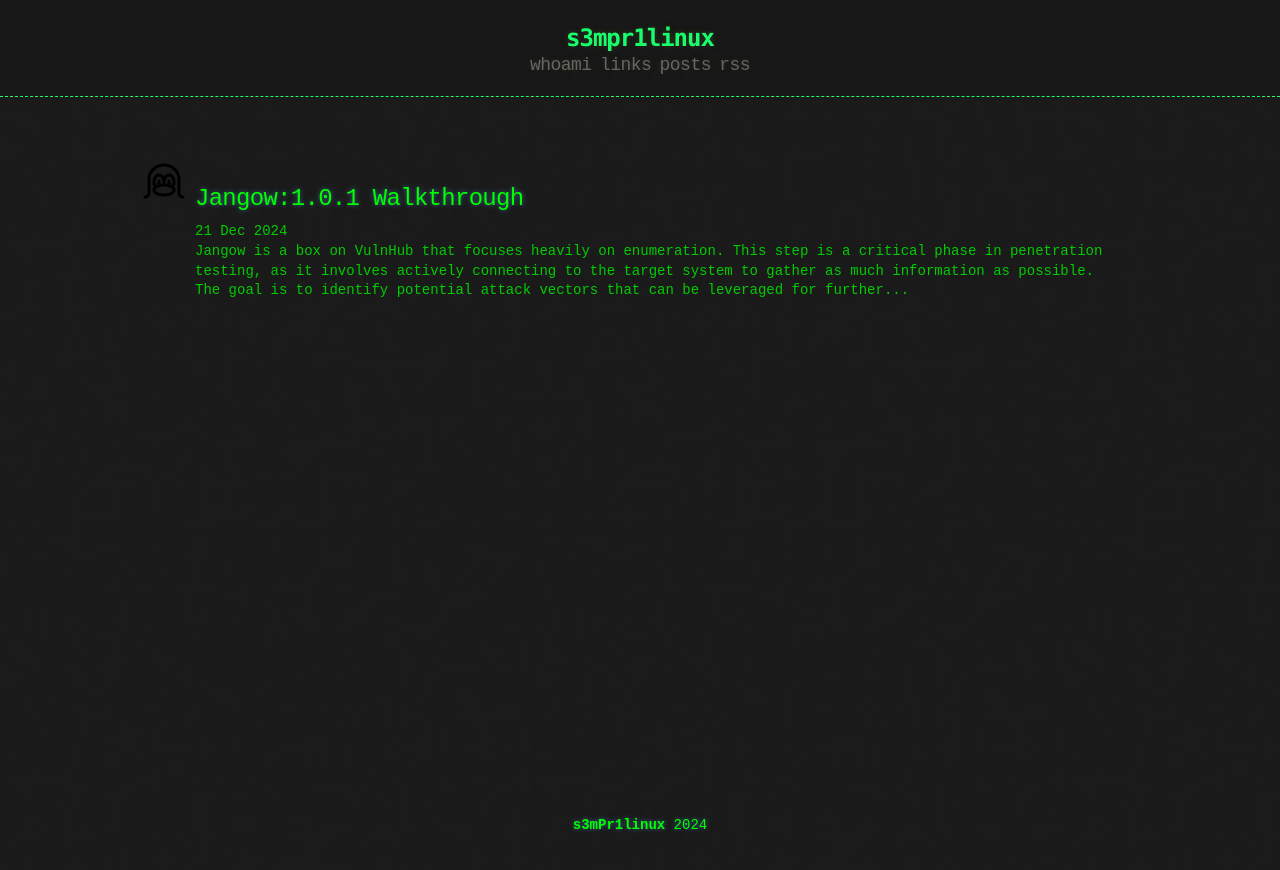
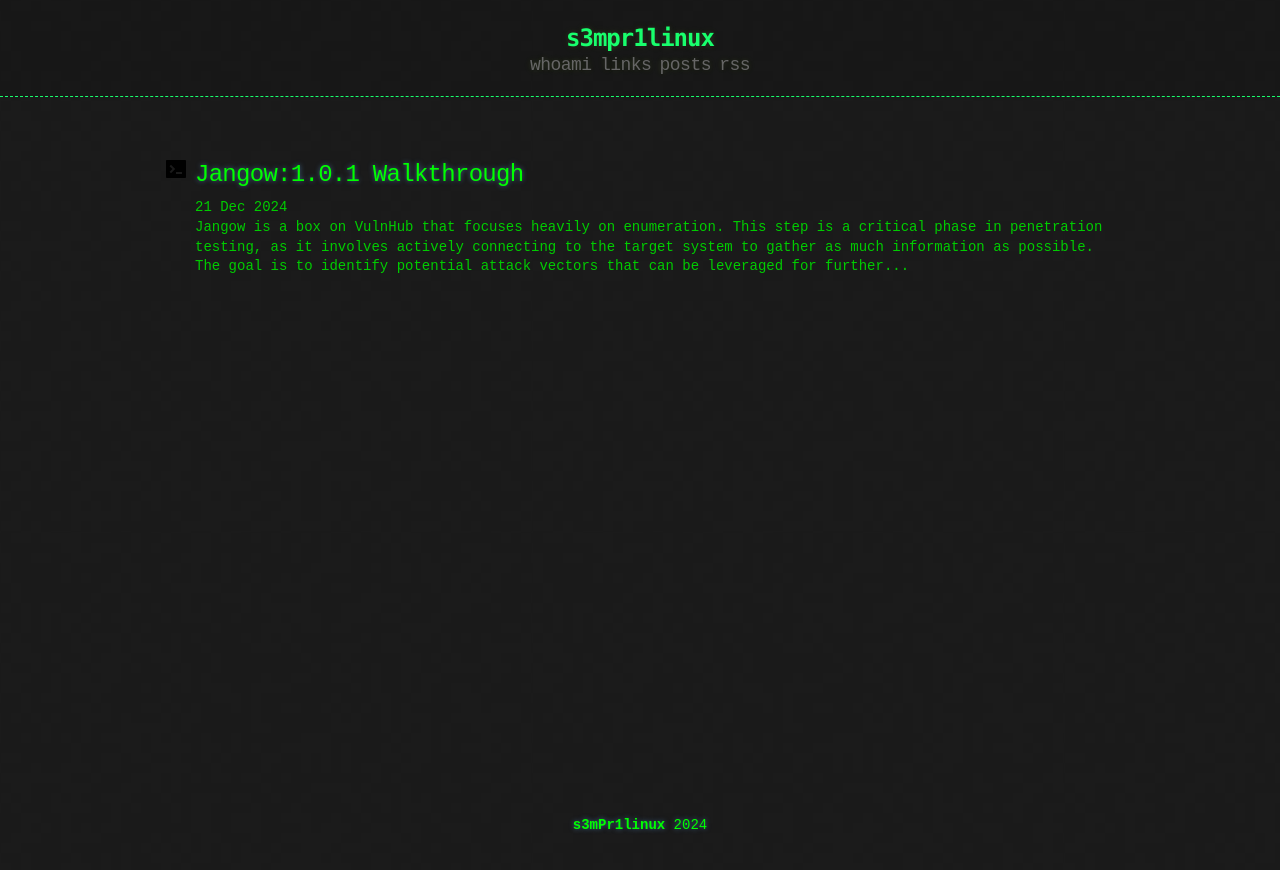
Before and after one commit to s3mPr1linux/s3mPr1linux.github.io, a Jekyll site: the page built from index.html, in a window 1280 px wide. Shown: the top 870 px of the page. Built offline with Jekyll 4.4.1, drawn with Linux system fonts in a browser that asks for light colours; the list of posts is cut into pages by our own code.

Commit message:
Commit Session Test

```diff
--- a/_sass/base.scss
+++ b/_sass/base.scss
@@ -141,7 +141,7 @@
 }
 
 ul li {
-  list-style-image:url('../assets/bullet3.png');
+  list-style-image:url('../assets/bullet.png');
 }
 
 blockquote {
```
Also changed, not shown: assets/_bullet.png (added), assets/bullet.png, assets/bullet2.png (deleted), assets/bullet3.png (deleted).
